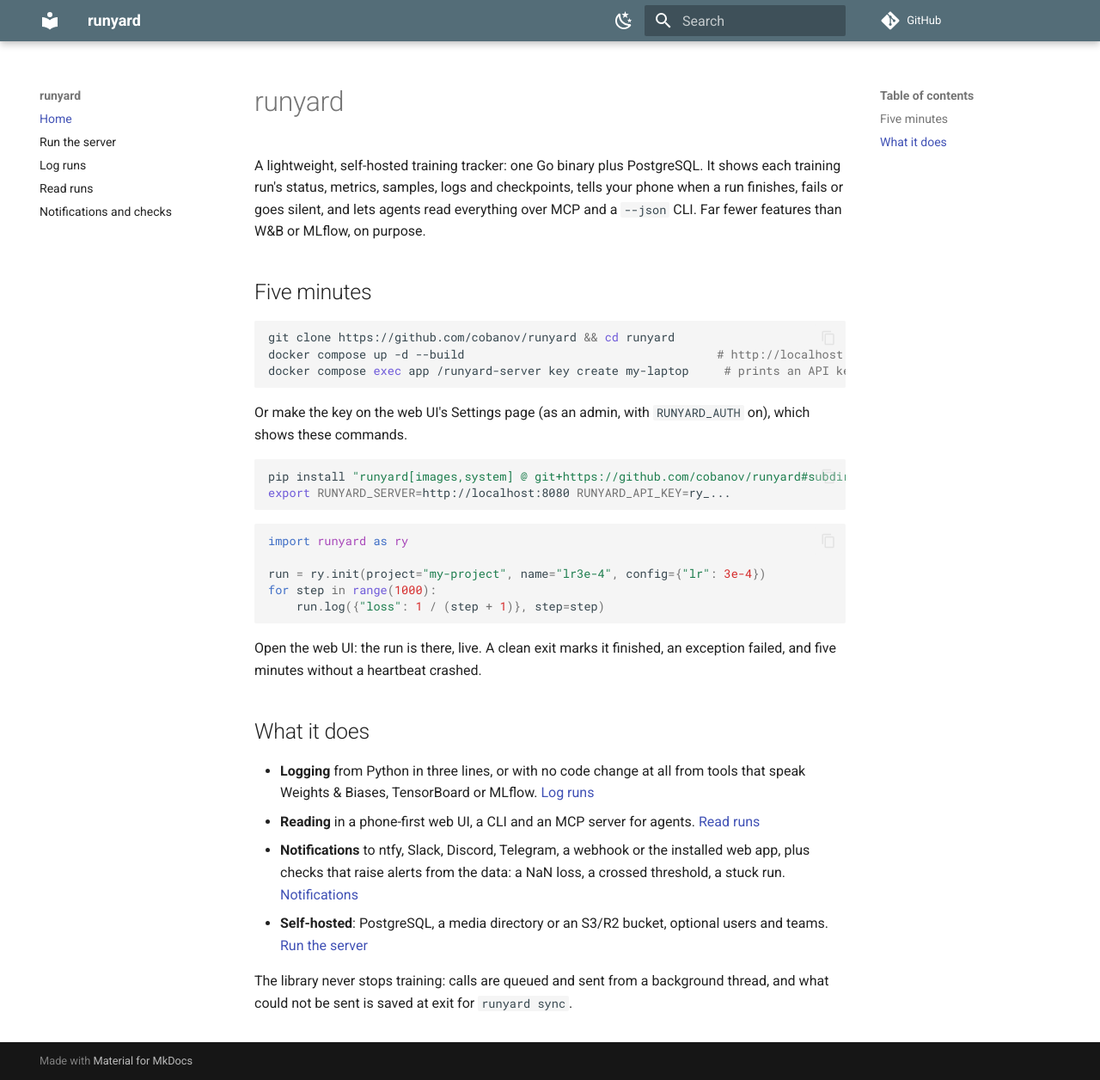
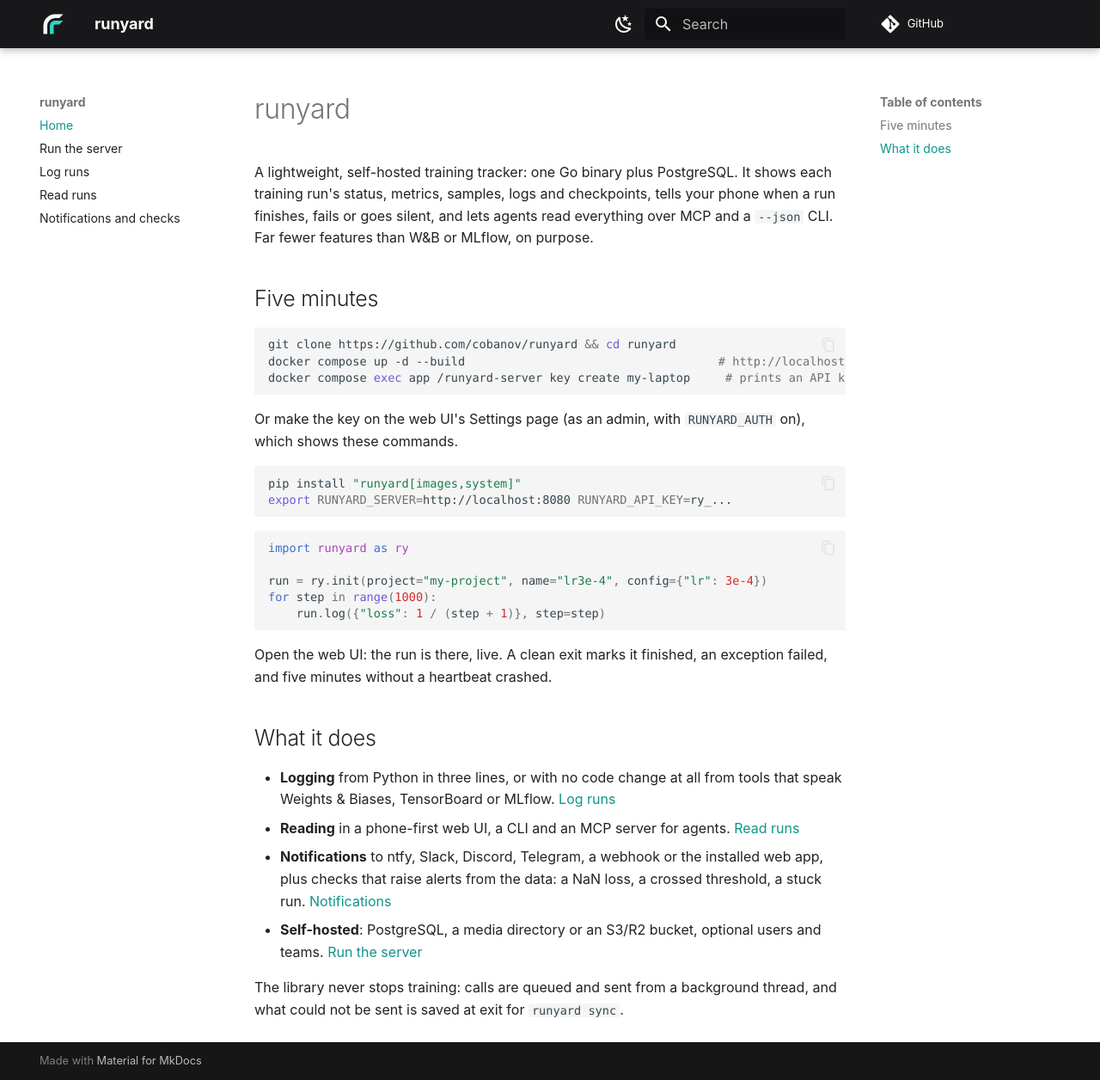
Before and after one commit to cobanov/runyard, an MkDocs documentation site: the page built from docs/index.md, in a window 1280 px wide and 1256 px high. Shown: the whole window at 86% size. Built offline with MkDocs 1.6.1 and Material for MkDocs 9.7.7, drawn with Linux system fonts in a browser that asks for light colours; some web fonts are replaced; comment, search, counter and statistics services are not loaded.

Commit message:
README in the house style with the new logo; docs site in the runyard colours and fonts; llms.txt
Co-Authored-By: Claude Opus 5.5 <noreply@anthropic.com>
Claude-Session: https://claude.ai/code/session_01PjqH8skQRvHQedkBaNKHkw

````diff
--- a/docs/index.md
+++ b/docs/index.md
@@ -15,7 +15,7 @@ docker compose exec app /runyard-server key create my-laptop     # prints an API
 Or make the key on the web UI's Settings page (as an admin, with `RUNYARD_AUTH` on), which shows these commands.
 
 ```sh
-pip install "runyard[images,system] @ git+https://github.com/cobanov/runyard#subdirectory=sdk/python"
+pip install "runyard[images,system]"
 export RUNYARD_SERVER=http://localhost:8080 RUNYARD_API_KEY=ry_...
 ```
 
--- /dev/null
+++ b/docs/stylesheets/extra.css
@@ -0,0 +1,17 @@
+/* The app's look (DESIGN.md): a neutral ink header, and the running teal as the only accent. */
+:root, [data-md-color-scheme="default"] {
+  --md-primary-fg-color: #18181b;
+  --md-primary-fg-color--light: #27272a;
+  --md-primary-fg-color--dark: #09090b;
+  --md-accent-fg-color: #0f9488;
+  --md-typeset-a-color: #0f9488;
+}
+[data-md-color-scheme="slate"] {
+  --md-primary-fg-color: #09090b;
+  --md-primary-fg-color--light: #18181b;
+  --md-primary-fg-color--dark: #000000;
+  --md-accent-fg-color: #2dd4bf;
+  --md-typeset-a-color: #2dd4bf;
+  --md-default-bg-color: #09090b;
+}
+.md-header__button.md-logo img { height: 1.6rem; }
--- a/mkdocs.yml
+++ b/mkdocs.yml
@@ -5,16 +5,22 @@ repo_url: https://github.com/cobanov/runyard
 edit_uri: edit/main/docs/
 theme:
   name: material
+  logo: assets/logo.svg
+  favicon: assets/favicon.svg
+  font: { text: Atkinson Hyperlegible Next, code: Atkinson Hyperlegible Mono }
   palette:
     - media: "(prefers-color-scheme: light)"
       scheme: default
-      primary: blue grey
+      primary: custom
+      accent: custom
       toggle: { icon: material/weather-night, name: Dark mode }
     - media: "(prefers-color-scheme: dark)"
       scheme: slate
-      primary: blue grey
+      primary: custom
+      accent: custom
       toggle: { icon: material/weather-sunny, name: Light mode }
   features: [content.code.copy, navigation.sections]
+extra_css: [stylesheets/extra.css]
 markdown_extensions: [admonition, tables, toc: { permalink: true }, pymdownx.highlight, pymdownx.superfences]
 nav:
   - Home: index.md
````
Also changed, not shown: README.md (+85 -148 lines), docs/llms.txt (added, +32 -0 lines), docs/assets/favicon.svg (added), docs/assets/logo.svg (added).
